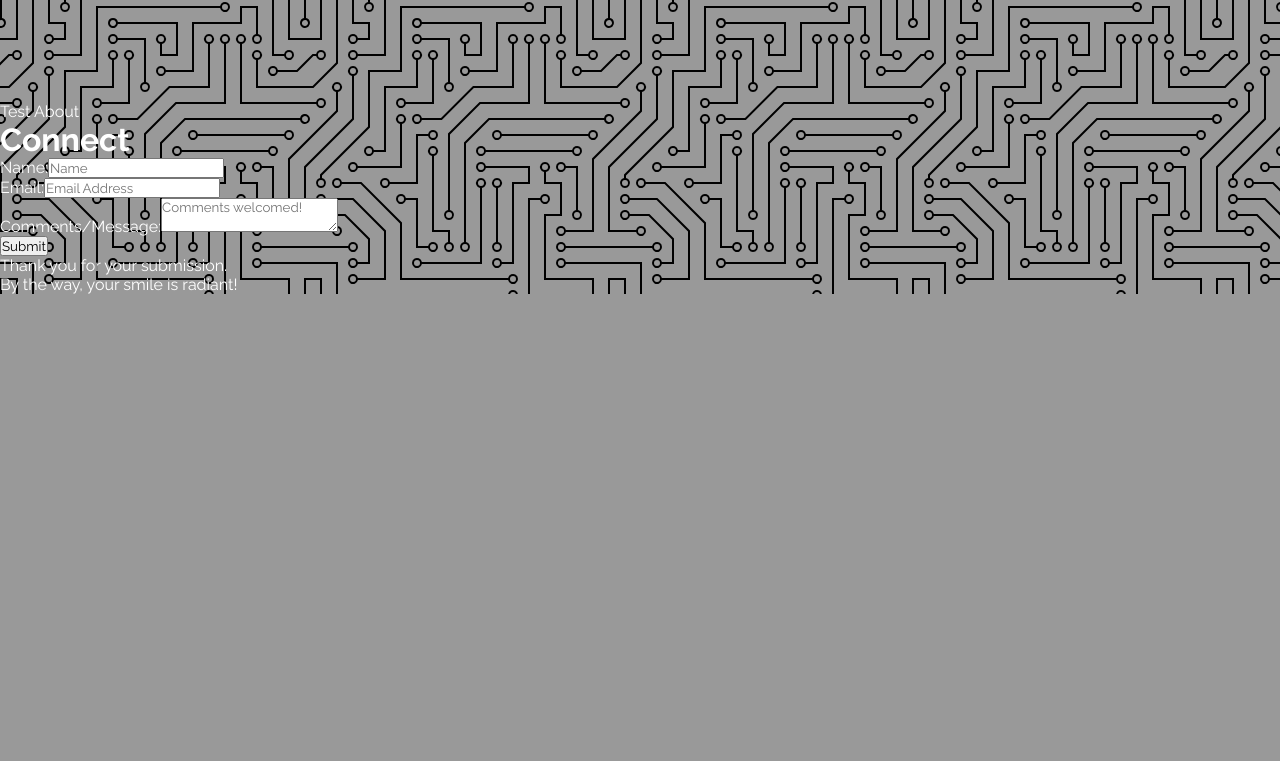
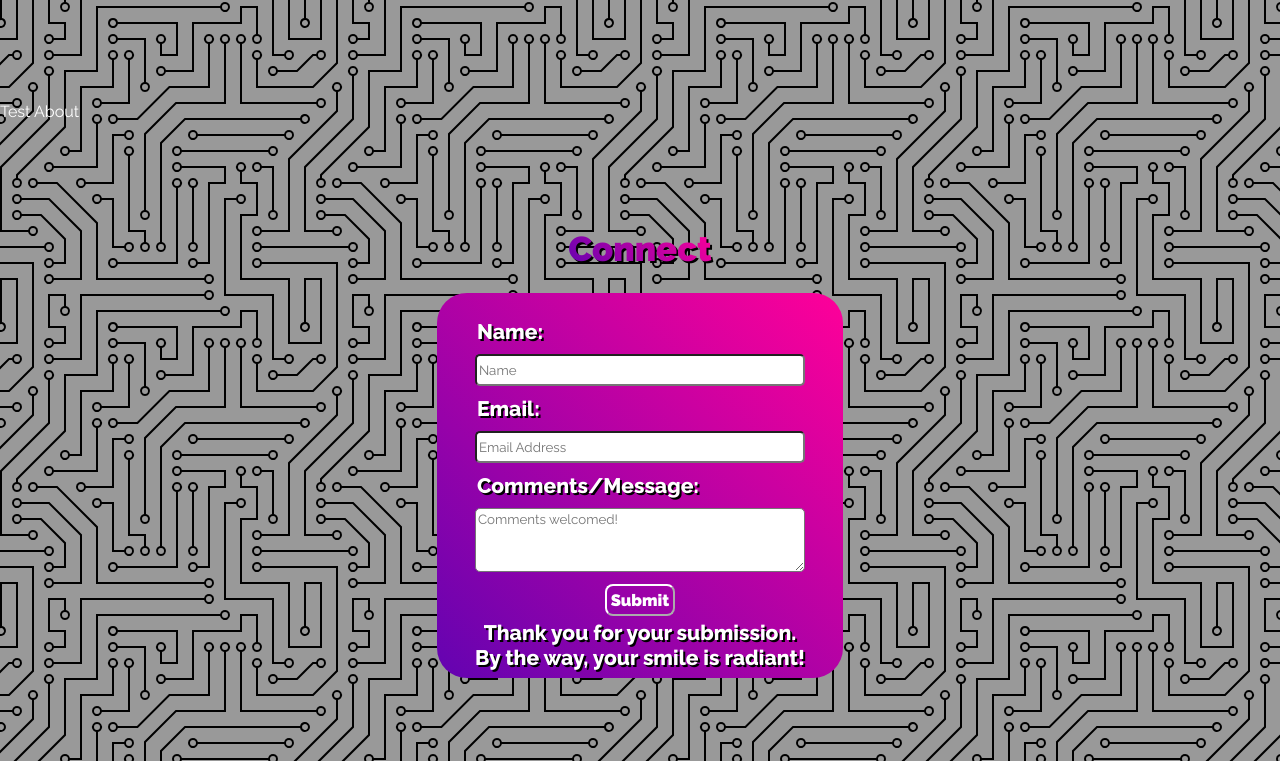
Before and after one commit to justigo86/iamotto-refactor, a React (Create React App) app: page / in a window 1280 px wide. Shown: the part 1498-2259 px from the top of the page. Before the commit the page ends 1792 px from the top, so only its background shows below. Built offline with nearby package versions, Linux system fonts and the light colour scheme.

Commit message:
continued to work on the connect section - updated connect.scss - have not included styling for connect section

```diff
--- a/src/components/connect/connect.scss
+++ b/src/components/connect/connect.scss
@@ -1,102 +1,102 @@
-// const ConnectContainer = styled.div `
-//   height: 80vh;
-//   display: flex;
-//   align-items: center;
-//   justify-content: center;
-//   flex-direction: column;
-//   overflow: hidden;
-// `
+@mixin form-styles {
+  width: 100%;
+  text-align: left;
+  margin: 0 0 1vh;
+  padding: 2px;
+  border-radius: 5px;
+  &:focus {
+    background-color: hsl(210, 31%, 80%);
+  }
+}
 
-// const ConnectTitle = styled.h1`
-//   font-size: calc(24px + (28 - 14) * ((100vw - 300px) / (1600 - 300)));
-//   margin: 3vh;
-//   background-image: linear-gradient(45deg, #6303B1, #ff0099);
-//   background-clip: text;
-//   -webkit-background-clip: text;
-//   -webkit-text-fill-color: transparent;
-//   text-shadow: none;
-//   filter: drop-shadow(2px 2px #000);
-//   font-weight: 900;
-// `
+.connect-container {
+  height: 80vh;
+  display: flex;
+  align-items: center;
+  justify-content: center;
+  flex-direction: column;
+  overflow: hidden;
 
-// const ConnectFormContainer = styled.div`
-//   /* border: 2px solid white; */
-//   position: relative;
-//   display: inline-block;
-//   border-radius: 30px;
-//   background-image: linear-gradient(45deg, #6303B1, #ff0099);
-//   ${media.medium} {
-//     width: 50vw;
-//   }
-//   ${media.mobile} {
-//     width: 70vw;
-//   }
-// `
+  .connect-title {
+    font-size: calc(24px + (28 - 14) * ((100vw - 300px) / (1600 - 300)));
+    margin: 3vh;
+    background-image: linear-gradient(45deg, #6303b1, #ff0099);
+    background-clip: text;
+    -webkit-background-clip: text;
+    -webkit-text-fill-color: transparent;
+    text-shadow: none;
+    filter: drop-shadow(2px 2px #000);
+    font-weight: 900;
+  }
 
-// const ConnectForm = styled.form`
-//   display: flex;
-//   align-items: center;
-//   justify-content: center;
-//   flex-direction: column;
-//   font-size: calc(12px + (26 - 14) * ((100vw - 300px) / (1600 - 300)));
-//   font-weight: 800;
-//   text-shadow: 2px 2px #000;
-//   margin: 3vh 3vw 1vh;
-// `
+  .connect-form-container {
+    /* border: 2px solid white; */
+    position: relative;
+    display: inline-block;
+    border-radius: 30px;
+    background-image: linear-gradient(45deg, #6303b1, #ff0099);
+    // ${media.medium} {
+    //   width: 50vw;
+    // }
+    // ${media.mobile} {
+    //   width: 70vw;
+    // }
 
-// const ConnectFormSections = styled.div`
-//   width: 100%;
-//   display: flex;
-//   justify-content: center;
-//   align-items: center;
-//   flex-direction: column;
-// `
+    .connect-form {
+      display: flex;
+      align-items: center;
+      justify-content: center;
+      flex-direction: column;
+      font-size: calc(12px + (26 - 14) * ((100vw - 300px) / (1600 - 300)));
+      font-weight: 800;
+      text-shadow: 2px 2px #000;
+      margin: 3vh 3vw 1vh;
 
-// const formStyles = css `
-//   width: 100%;
-//   text-align: left;
-//   margin: 0 0 1vh;
-//   padding: 2px;
-//   border-radius: 5px;
-//   &:focus {
-//     background-color: hsl(210, 31%, 80%)
-//   }
-// `
+      .connect-form-section {
+        width: 100%;
+        display: flex;
+        justify-content: center;
+        align-items: center;
+        flex-direction: column;
 
-// const ConnectFormLabels = styled.div`
-//   ${formStyles}
-// `
+        .connect-form-label {
+          @include form-styles;
+        }
 
-// const ConnectFormInputs = styled.input`
-//   ${formStyles}
-//   height: 4vh;
-// `
+        .connect-form-input {
+          @include form-styles;
+          height: 4vh;
+        }
 
-// const ConnectComments = styled.textarea`
-//   ${formStyles}
-//   height: 8vh;
-// `
+        .connect-comments {
+          @include form-styles;
+          height: 8vh;
+        }
+      }
 
-// const ConnectSubmitButton = styled.button`
-//   padding: 4px;
-//   font-weight: 900;
-//   font-size: calc(12px + (18 - 12) * ((100vw - 300px) / (1600 - 300)));
-//   border-radius: 8px;
-//   cursor: pointer;
-//   margin: 4px;
-//   background: transparent;
-//   color: white;
-//   border-color: white;
-//   &:hover {
-//     background-color: hsl(210, 31%, 80%);
-//   }
-// `
+      .connect-submit-button {
+        padding: 4px;
+        font-weight: 900;
+        font-size: calc(12px + (18 - 12) * ((100vw - 300px) / (1600 - 300)));
+        border-radius: 8px;
+        cursor: pointer;
+        margin: 4px;
+        background: transparent;
+        color: white;
+        border-color: white;
+        &:hover {
+          background-color: hsl(210, 31%, 80%);
+        }
+      }
 
-// const SubmitReponse = styled.p`
-//   opacity: ${props => props.opacity ? '1' : '0'};
-//   transform: ${props => props.transform ? 'none' : 'translateY(20%)'};
-//   transition: all .5s ease-in-out;
-// `
+      .submit-response {
+        // opacity: ${props => props.opacity ? '1' : '0'};
+        // transform: ${props => props.transform ? 'none' : 'translateY(20%)'};
+        transition: all 0.5s ease-in-out;
+      }
+    }
+  }
+}
 
 // const media = {
 //   mobile: '@media(max-width: 800px)',
--- a/src/components/connect/connect.tsx
+++ b/src/components/connect/connect.tsx
@@ -2,6 +2,7 @@ import React, { useState, ReactElement } from "react";
 import AOS from "aos";
 import "aos/dist/aos.css";
 import emailjs from "@emailjs/browser";
+import "./connect.scss";
 
 const Connect = (): ReactElement => {
   const [response, setResponse] = useState(false);
@@ -53,7 +54,7 @@ const Connect = (): ReactElement => {
           onSubmit={sendEmail}
           onClick={clearResponse}
         >
-          <div className="connect-form section">
+          <div className="connect-form-section">
             <label className="connect-form-label" htmlFor="name">
               Name:
             </label>
@@ -66,7 +67,7 @@ const Connect = (): ReactElement => {
               required
             />
           </div>
-          <div className="connect-form section">
+          <div className="connect-form-section">
             <label className="connect-form-label" htmlFor="email">
               Email:
             </label>
@@ -79,7 +80,7 @@ const Connect = (): ReactElement => {
               required
             />
           </div>
-          <div className="connect-form section">
+          <div className="connect-form-section">
             <label className="connect-form-label" htmlFor="comments">
               Comments/Message:
             </label>
```
